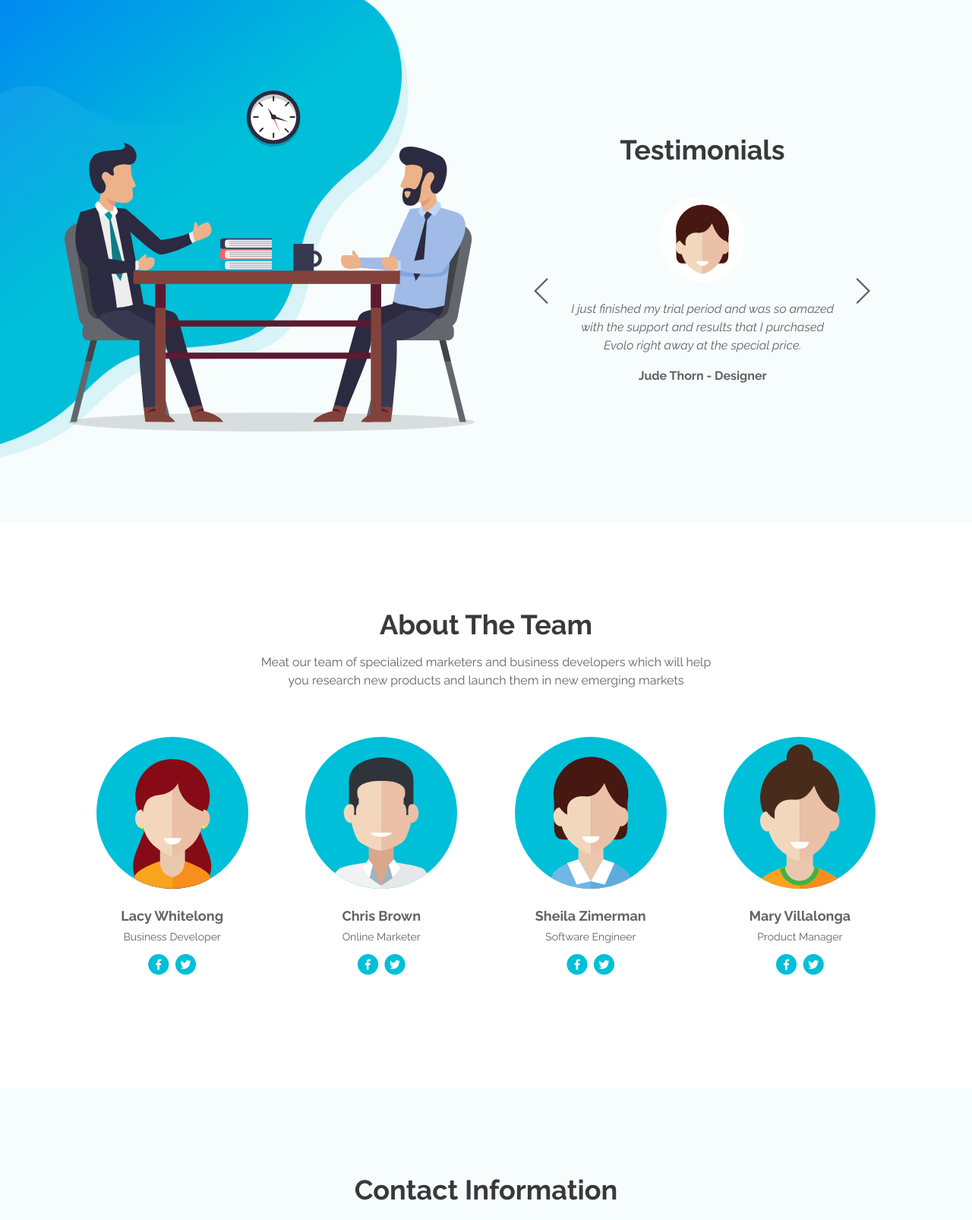
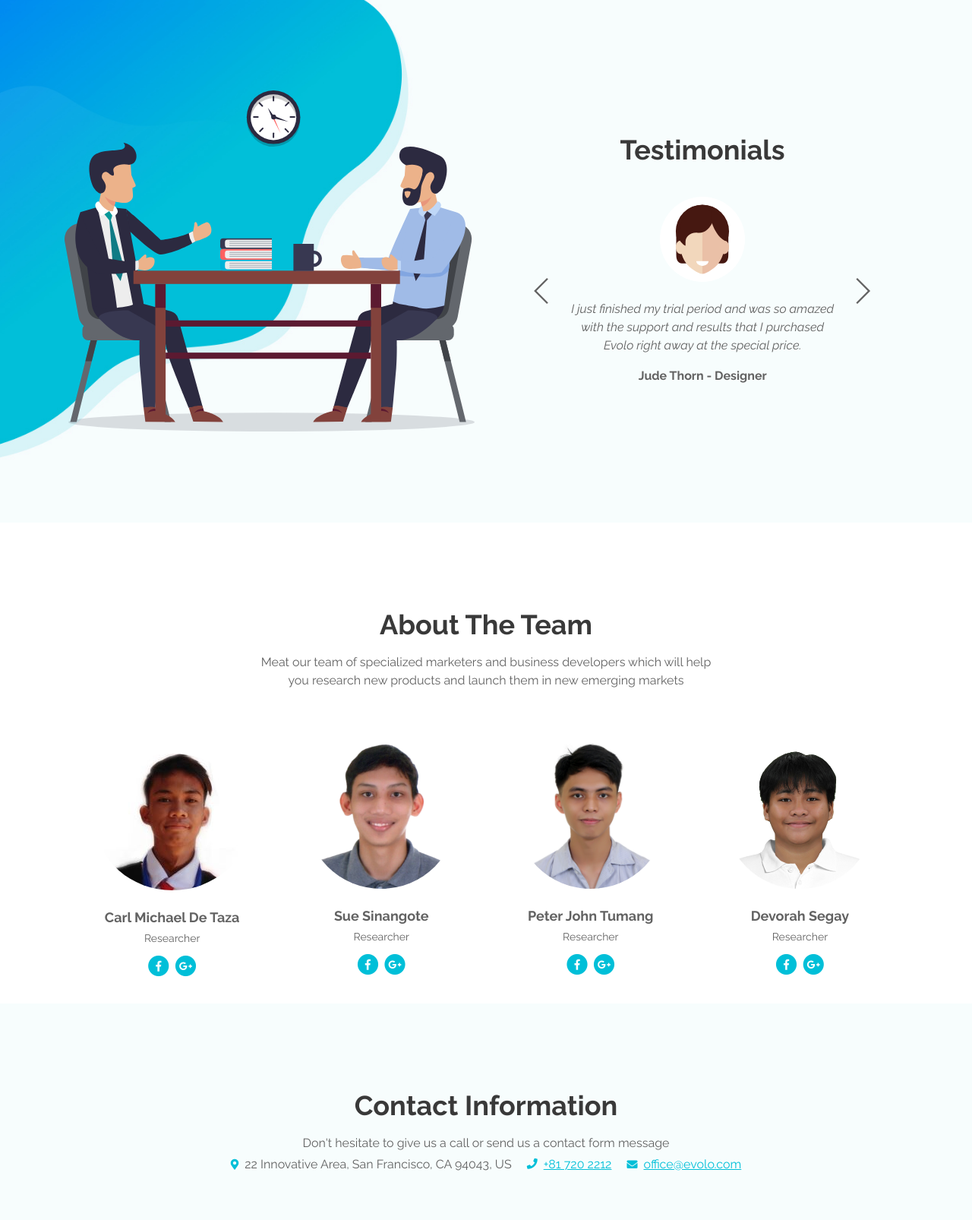
Before and after one commit to Chael07/Multi_dimensional, a Django app: page / in a window 1280 px wide. Shown: the part 2512-4118 px from the top of the page at 76% size. Run offline with Django 4.2, Linux system fonts and the light colour scheme; some libraries are stand-ins or nearby versions.

Commit message:
lagay ng pic ng mga members

```diff
--- a/interface/templates/index.html
+++ b/interface/templates/index.html
@@ -291,7 +291,7 @@
 
 
     <!-- About -->
-    <div id="about" class="basic-4">
+    <div id="about" class="basic-4" style="margin-bottom: -3cm;">
         <div class="container">
             <div class="row">
                 <div class="col-lg-12">
@@ -303,12 +303,12 @@
                 <div class="col-lg-12">
 
                     <!-- Team Member -->
-                    <div class="team-member">
+                    <div class="team-member" style="padding-top: 0.6cm;">
                         <div class="image-wrapper">
-                            <img class="img-fluid" src="{% static 'images/team-member-1.svg' %}" alt="alternative">
+                            <img class="img-fluid" src="{% static 'images/DeTaza_ID.jpg' %}" alt="alternative">
                         </div> <!-- end of image-wrapper -->
-                        <p class="p-large"><strong>Lacy Whitelong</strong></p>
-                        <p class="job-title">Business Developer</p>
+                        <p class="p-large"><strong>Carl Michael De Taza</strong></p>
+                        <p class="job-title">Researcher</p>
                         <span class="social-icons">
                             <span class="fa-stack">
                                 <a href="#your-link">
@@ -319,7 +319,7 @@
                             <span class="fa-stack">
                                 <a href="#your-link">
                                     <i class="fas fa-circle fa-stack-2x twitter"></i>
-                                    <i class="fab fa-twitter fa-stack-1x"></i>
+                                    <i class="fab fa-google-plus-g fa-stack-1x"></i>
                                 </a>
                             </span>
                         </span> <!-- end of social-icons -->
@@ -329,10 +329,10 @@
                     <!-- Team Member -->
                     <div class="team-member">
                         <div class="image-wrapper">
-                            <img class="img-fluid" src="{% static 'images/team-member-2.svg' %}" alt="alternative">
+                            <img class="img-fluid" src="{% static 'images/Sinangote_ID.png' %}" alt="alternative">
                         </div> <!-- end of image wrapper -->
-                        <p class="p-large"><strong>Chris Brown</strong></p>
-                        <p class="job-title">Online Marketer</p>
+                        <p class="p-large"><strong>Sue Sinangote</strong></p>
+                        <p class="job-title">Researcher</p>
                         <span class="social-icons">
                             <span class="fa-stack">
                                 <a href="#your-link">
@@ -343,7 +343,7 @@
                             <span class="fa-stack">
                                 <a href="#your-link">
                                     <i class="fas fa-circle fa-stack-2x twitter"></i>
-                                    <i class="fab fa-twitter fa-stack-1x"></i>
+                                    <i class="fab fa-google-plus-g fa-stack-1x"></i>
                                 </a>
                             </span>
                         </span> <!-- end of social-icons -->
@@ -353,10 +353,10 @@
                     <!-- Team Member -->
                     <div class="team-member">
                         <div class="image-wrapper">
-                            <img class="img-fluid" src="{% static 'images/team-member-3.svg' %}" alt="alternative">
+                            <img class="img-fluid" src="{% static 'images/Tumang_ID.png' %}" alt="alternative">
                         </div> <!-- end of image wrapper -->
-                        <p class="p-large"><strong>Sheila Zimerman</strong></p>
-                        <p class="job-title">Software Engineer</p>
+                        <p class="p-large"><strong>Peter John Tumang</strong></p>
+                        <p class="job-title">Researcher</p>
                         <span class="social-icons">
                             <span class="fa-stack">
                                 <a href="#your-link">
@@ -367,7 +367,7 @@
                             <span class="fa-stack">
                                 <a href="#your-link">
                                     <i class="fas fa-circle fa-stack-2x twitter"></i>
-                                    <i class="fab fa-twitter fa-stack-1x"></i>
+                                    <i class="fab fa-google-plus-g fa-stack-1x"></i>
                                 </a>
                             </span>
                         </span> <!-- end of social-icons -->
@@ -377,10 +377,10 @@
                     <!-- Team Member -->
                     <div class="team-member">
                         <div class="image-wrapper">
-                            <img class="img-fluid" src="{% static 'images/team-member-4.svg' %}" alt="alternative">
+                            <img class="img-fluid" src="{% static 'images/Segay_ID (1).jpg' %}" alt="alternative">
                         </div> <!-- end of image wrapper -->
-                        <p class="p-large"><strong>Mary Villalonga</strong></p>
-                        <p class="job-title">Product Manager</p>
+                        <p class="p-large"><strong>Devorah Segay</strong></p>
+                        <p class="job-title">Researcher</p>
                         <span class="social-icons">
                             <span class="fa-stack">
                                 <a href="#your-link">
@@ -391,7 +391,7 @@
                             <span class="fa-stack">
                                 <a href="#your-link">
                                     <i class="fas fa-circle fa-stack-2x twitter"></i>
-                                    <i class="fab fa-twitter fa-stack-1x"></i>
+                                    <i class="fab fa-google-plus-g fa-stack-1x"></i>
                                 </a>
                             </span>
                         </span> <!-- end of social-icons -->
```
Also changed, not shown: static/images/DeTaza_ID.jpg (added), static/images/Segay_ID (1).jpg (added), static/images/Sinangote_ID.png (added), static/images/Tumang_ID.png (added).
